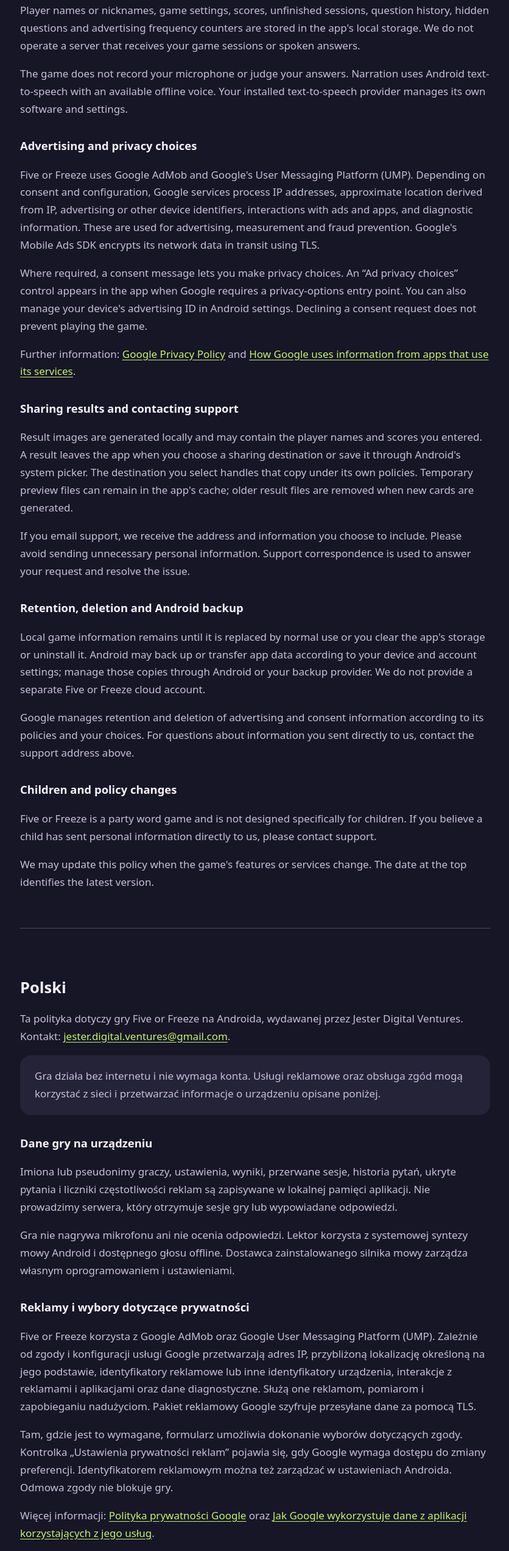
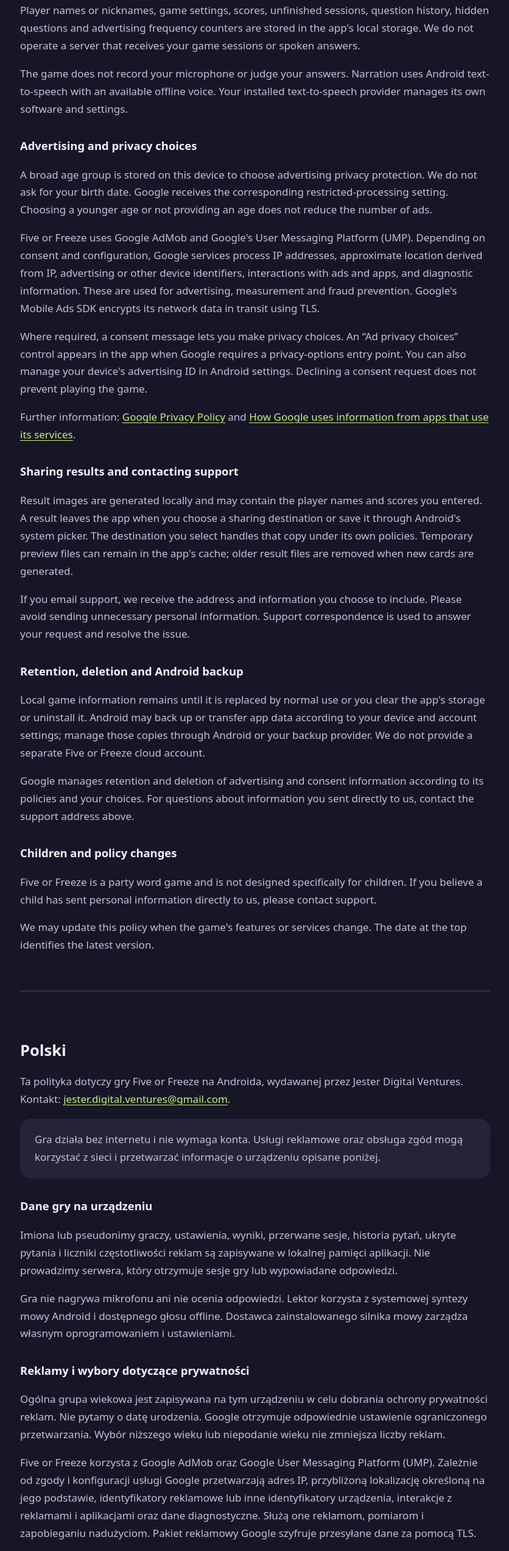
Before and after one commit to jesterdigitalventures/jesterdigitalventures.github.io, a plain HTML site: page five-or-freeze/privacy/index.html in a window 1280 px wide. Shown: the part 699-3243 px from the top of the page at 61% size, without its empty margins (221-1057 px from the left). Drawn offline with Linux system fonts and the light colour scheme.

Commit message:
Clarify age-based ad privacy protection

```diff
--- a/five-or-freeze/privacy/index.html
+++ b/five-or-freeze/privacy/index.html
@@ -29,6 +29,7 @@ li+li{margin-top:.5em}footer{margin-top:48px;color:var(--muted)}a:focus-visible{
 <p>Player names or nicknames, game settings, scores, unfinished sessions, question history, hidden questions and advertising frequency counters are stored in the app's local storage. We do not operate a server that receives your game sessions or spoken answers.</p>
 <p>The game does not record your microphone or judge your answers. Narration uses Android text-to-speech with an available offline voice. Your installed text-to-speech provider manages its own software and settings.</p>
 <h3>Advertising and privacy choices</h3>
+<p>A broad age group is stored on this device to choose advertising privacy protection. We do not ask for your birth date. Google receives the corresponding restricted-processing setting. Choosing a younger age or not providing an age does not reduce the number of ads.</p>
 <p>Five or Freeze uses Google AdMob and Google's User Messaging Platform (UMP). Depending on consent and configuration, Google services process IP addresses, approximate location derived from IP, advertising or other device identifiers, interactions with ads and apps, and diagnostic information. These are used for advertising, measurement and fraud prevention. Google's Mobile Ads SDK encrypts its network data in transit using TLS.</p>
 <p>Where required, a consent message lets you make privacy choices. An “Ad privacy choices” control appears in the app when Google requires a privacy-options entry point. You can also manage your device's advertising ID in Android settings. Declining a consent request does not prevent playing the game.</p>
 <p>Further information: <a href="https://policies.google.com/privacy">Google Privacy Policy</a> and <a href="https://policies.google.com/technologies/partner-sites">How Google uses information from apps that use its services</a>.</p>
@@ -50,6 +51,7 @@ li+li{margin-top:.5em}footer{margin-top:48px;color:var(--muted)}a:focus-visible{
 <p>Imiona lub pseudonimy graczy, ustawienia, wyniki, przerwane sesje, historia pytań, ukryte pytania i liczniki częstotliwości reklam są zapisywane w lokalnej pamięci aplikacji. Nie prowadzimy serwera, który otrzymuje sesje gry lub wypowiadane odpowiedzi.</p>
 <p>Gra nie nagrywa mikrofonu ani nie ocenia odpowiedzi. Lektor korzysta z systemowej syntezy mowy Android i dostępnego głosu offline. Dostawca zainstalowanego silnika mowy zarządza własnym oprogramowaniem i ustawieniami.</p>
 <h3>Reklamy i wybory dotyczące prywatności</h3>
+<p>Ogólna grupa wiekowa jest zapisywana na tym urządzeniu w celu dobrania ochrony prywatności reklam. Nie pytamy o datę urodzenia. Google otrzymuje odpowiednie ustawienie ograniczonego przetwarzania. Wybór niższego wieku lub niepodanie wieku nie zmniejsza liczby reklam.</p>
 <p>Five or Freeze korzysta z Google AdMob oraz Google User Messaging Platform (UMP). Zależnie od zgody i konfiguracji usługi Google przetwarzają adres IP, przybliżoną lokalizację określoną na jego podstawie, identyfikatory reklamowe lub inne identyfikatory urządzenia, interakcje z reklamami i aplikacjami oraz dane diagnostyczne. Służą one reklamom, pomiarom i zapobieganiu nadużyciom. Pakiet reklamowy Google szyfruje przesyłane dane za pomocą TLS.</p>
 <p>Tam, gdzie jest to wymagane, formularz umożliwia dokonanie wyborów dotyczących zgody. Kontrolka „Ustawienia prywatności reklam” pojawia się, gdy Google wymaga dostępu do zmiany preferencji. Identyfikatorem reklamowym można też zarządzać w ustawieniach Androida. Odmowa zgody nie blokuje gry.</p>
 <p>Więcej informacji: <a href="https://policies.google.com/privacy?hl=pl">Polityka prywatności Google</a> oraz <a href="https://policies.google.com/technologies/partner-sites?hl=pl">Jak Google wykorzystuje dane z aplikacji korzystających z jego usług</a>.</p>
```
